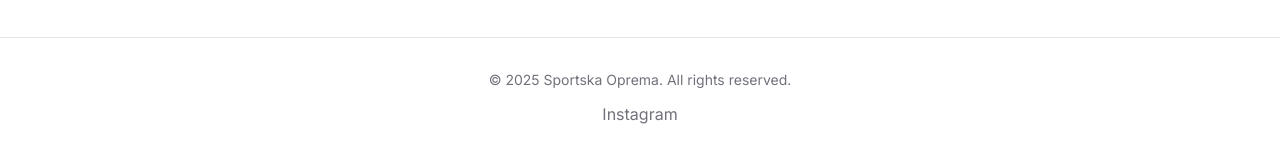
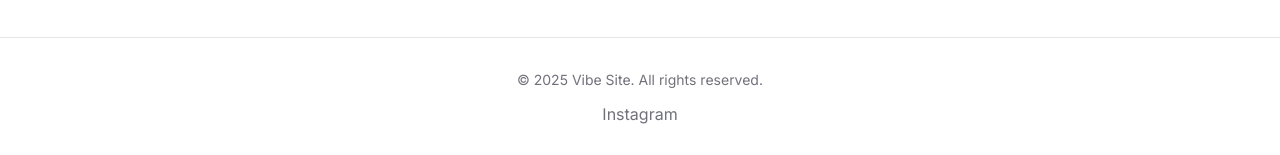
Before and after one commit to miloshevski/sports-wear-website, a Next.js app: page / in a window 1280 px wide. Shown: the part 1069-1224 px from the top of the page. Built offline with nearby package versions, Linux system fonts and the light colour scheme; no server answers; the database is empty.

Commit message:
feat: update footer copyright text and link to Vibe Site

```diff
--- a/src/components/Footer.js
+++ b/src/components/Footer.js
@@ -1,7 +1,10 @@
 export default function Footer() {
   return (
     <footer className="mt-20 border-t border-zinc-200 px-4 sm:px-8 py-6 sm:py-8 bg-white text-center text-sm text-zinc-500">
-      <p>&copy; {new Date().getFullYear()} Sportska Oprema. All rights reserved.</p>
+      <p>
+        &copy; {new Date().getFullYear()}{" "}
+        <a href="https://www.vibesite.mk">Vibe Site.</a> All rights reserved.
+      </p>
 
       <div className="mt-3 flex flex-col sm:flex-row items-center justify-center gap-2 sm:gap-4">
         <a
```
